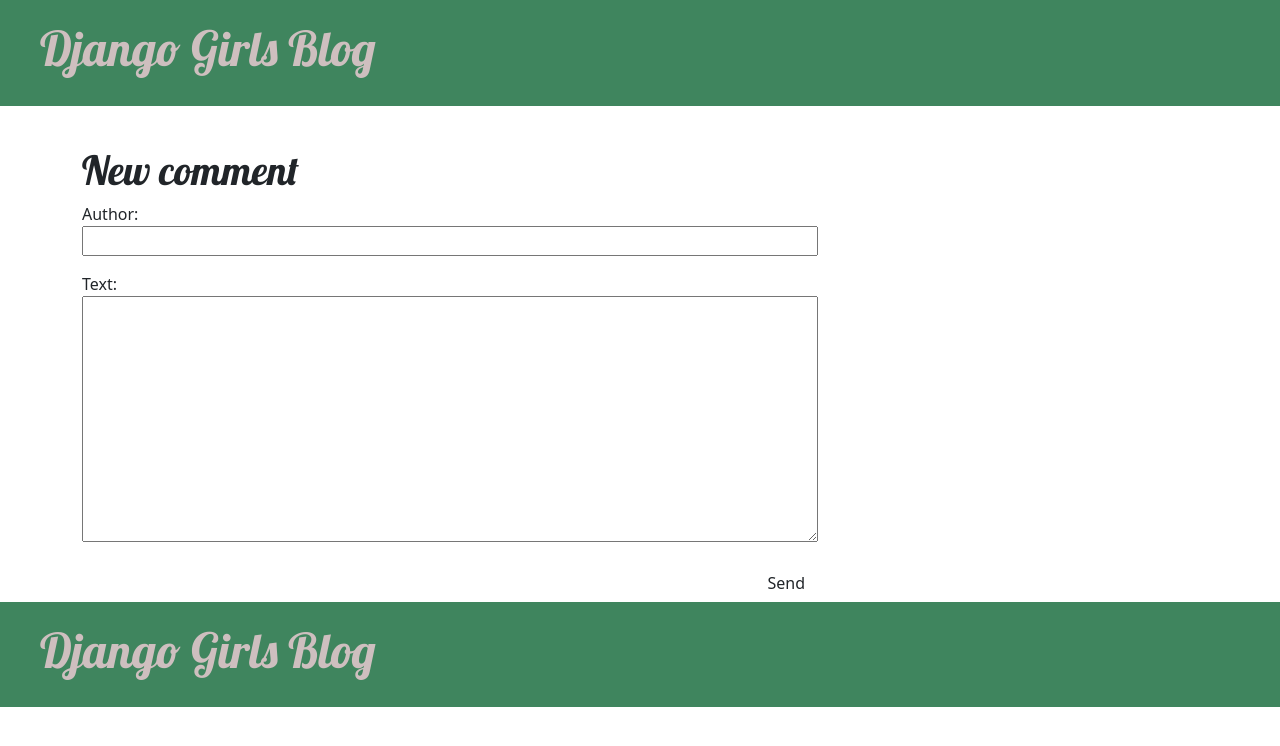
After one commit to Slaps20/my-first-blog, a Django app: page /post/1/comment/ in a window 1280 px wide. The commit adds this page. Shown: the top 746 px of the page. Run offline with Django 5.2, Linux system fonts and the light colour scheme; tables that the repository leaves empty hold one stand-in row (values such as "Sample post").

Commit message:
did I break it yet

```diff
--- a/blog/forms.py
+++ b/blog/forms.py
@@ -0,0 +1,15 @@
+from django import forms
+
+from .models import Post, Comment
+
+class PostForm(forms.ModelForm):
+
+    class Meta:
+        model = Post
+        fields = ('title', 'text')
+
+class CommentForm(forms.ModelForm):
+
+    class Meta:
+        model = Comment
+        fields = ('author', 'text',)
--- a/blog/models.py
+++ b/blog/models.py
@@ -18,3 +18,22 @@
 
     def __str__(self):
         return self.title
+
+    def approved_comments(self):
+        return self.comments.filter(approved_comment=True)
+
+
+
+class Comment(models.Model):
+    post = models.ForeignKey('blog.Post', on_delete=models.CASCADE, related_name='comments')
+    author = models.CharField(max_length=200)
+    text = models.TextField()
+    created_date = models.DateTimeField(default=timezone.now)
+    approved_comment = models.BooleanField(default=False)
+
+    def approve(self):
+        self.approved_comment = True
+        self.save()
+
+    def __str__(self):
+        return self.text
--- a/blog/static/css/blog.css
+++ b/blog/static/css/blog.css
@@ -68,3 +68,7 @@
     color: #FFFFFF;
     background-color: #C25100;
 }
+
+.comment {
+    margin: 20px 0px 20px 20px;
+}
--- /dev/null
+++ b/blog/templates/blog/add_comment_to_post.html
@@ -0,0 +1,9 @@
+{% extends 'blog/base.html' %}
+
+{% block content %}
+    <h1>New comment</h1>
+    <form method="POST" class="post-form">{% csrf_token %}
+        {{ form.as_p }}
+        <button type="submit" class="save btn btn-default">Send</button>
+    </form>
+{% endblock %}
--- a/blog/templates/blog/base.html
+++ b/blog/templates/blog/base.html
@@ -8,26 +8,32 @@
         <link rel="stylesheet" href="{% static 'css/blog.css' %}">
     </head>
     <body>
-        <header class="page-header">
-            <div class="container">
-                <a href="{% url 'post_new' %}" class="top-menu">
-                    {% include './icons/file-earmark-plus.svg' %}
-                </a>
-                <h1><a href="/">Django Girls Blog</a></h1>
-                {% if user.is_authenticated %}
-                    <a href="{% url 'post_new' %}" class="top-menu">
-                        {% include './icons/file-earmark-plus.svg' %}
-                    </a>
-                {% endif %}
-            </div>
-        </header>
-        <main class="content container">
+        <div class="page-header">
+            {% if user.is_authenticated %}
+                <a href="{% url 'post_new' %}" class="top-menu"><span class="glyphicon glyphicon-plus"></span></a>
+                <a href="{% url 'post_draft_list' %}" class="top-menu"><span class="glyphicon glyphicon-edit"></span></a>
+            {% else %}
+                <a href="{% url 'login' %}" class="top-menu"><span class="glyphicon glyphicon-lock"></span></a>
+            {% endif %}
+            <h1><a href="/">Django Girls Blog</a></h1>
+        </div>
+        <div class="content container">
             <div class="row">
-                <div class="col">
-                    {% block content %}
-                    {% endblock %}
+                <div class="col-md-8">
+                {% block content %}
+                {% endblock %}
                 </div>
             </div>
-        </main>
+        </div>
+        <div class="page-header">
+            {% if user.is_authenticated %}
+                <a href="{% url 'post_new' %}" class="top-menu"><span class="glyphicon glyphicon-plus"></span></a>
+                <a href="{% url 'post_draft_list' %}" class="top-menu"><span class="glyphicon glyphicon-edit"></span></a>
+                <p class="top-menu">Hello {{ user.username }} <small>(<a href="{% url 'logout' %}">Log out</a>)</small></p>
+            {% else %}
+                <a href="{% url 'login' %}" class="top-menu"><span class="glyphicon glyphicon-lock"></span></a>
+            {% endif %}
+            <h1><a href="/">Django Girls Blog</a></h1>
+        </div>
     </body>
 </html>
--- a/blog/urls.py
+++ b/blog/urls.py
@@ -5,4 +5,7 @@
     path('', views.post_list, name='post_list'),
     path('post/<int:pk>/', views.post_detail, name='post_detail'),
     path('post/new/', views.post_new, name='post_new'),
+    path('post/<int:pk>/comment/', views.add_comment_to_post, name='add_comment_to_post'),
+    path('comment/<int:pk>/approve/', views.comment_approve, name='comment_approve'),
+    path('comment/<int:pk>/remove/', views.comment_remove, name='comment_remove'),
 ]
--- a/blog/views.py
+++ b/blog/views.py
@@ -2,8 +2,10 @@
 from django.shortcuts import render, get_object_or_404
 from django.utils import timezone
 from django.shortcuts import redirect
-from .models import Post
-from .forms import PostForm
+from django.contrib.auth.decorators import login_required
+from .models import Post, Comment
+from .forms import PostForm, CommentForm
+
 
 # Create your views here.
 
@@ -41,3 +43,28 @@
     else:
         form = PostForm(instance=post)
     return render(request, 'blog/post_edit.html', {'form': form})
+
+def add_comment_to_post(request, pk):
+    post = get_object_or_404(Post, pk=pk)
+    if request.method == "POST":
+        form = CommentForm(request.POST)
+        if form.is_valid():
+            comment = form.save(commit=False)
+            comment.post = post
+            comment.save()
+            return redirect('post_detail', pk=post.pk)
+    else:
+        form = CommentForm()
+    return render(request, 'blog/add_comment_to_post.html', {'form': form})
+
+@login_required
+def comment_approve(request, pk):
+    comment = get_object_or_404(Comment, pk=pk)
+    comment.approve()
+    return redirect('post_detail', pk=comment.post.pk)
+
+@login_required
+def comment_remove(request, pk):
+    comment = get_object_or_404(Comment, pk=pk)
+    comment.delete()
+    return redirect('post_detail', pk=comment.post.pk)
--- a/mysite/settings.py
+++ b/mysite/settings.py
@@ -123,3 +123,5 @@
 # https://docs.djangoproject.com/en/5.1/ref/settings/#default-auto-field
 
 DEFAULT_AUTO_FIELD = 'django.db.models.BigAutoField'
+
+LOGIN_REDIRECT_URL = '/'
--- a/mysite/urls.py
+++ b/mysite/urls.py
@@ -14,10 +14,14 @@
     1. Import the include() function: from django.urls import include, path
     2. Add a URL to urlpatterns:  path('blog/', include('blog.urls'))
 """
+from django.urls import path, include
 from django.contrib import admin
-from django.urls import path, include
+
+from django.contrib.auth import views
 
 urlpatterns = [
     path('admin/', admin.site.urls),
+    path('accounts/login/', views.LoginView.as_view(), name='login'),
+    path('accounts/logout/', views.LogoutView.as_view(next_page='/'), name='logout'),
     path('', include('blog.urls')),
 ]
```
Also changed, not shown: blog/templates/blog/post_detail.html (+28 -0 lines), blog/templates/blog/post_list.html (+7 -6 lines), blog/templates/registration/login.html (added, +24 -0 lines).
